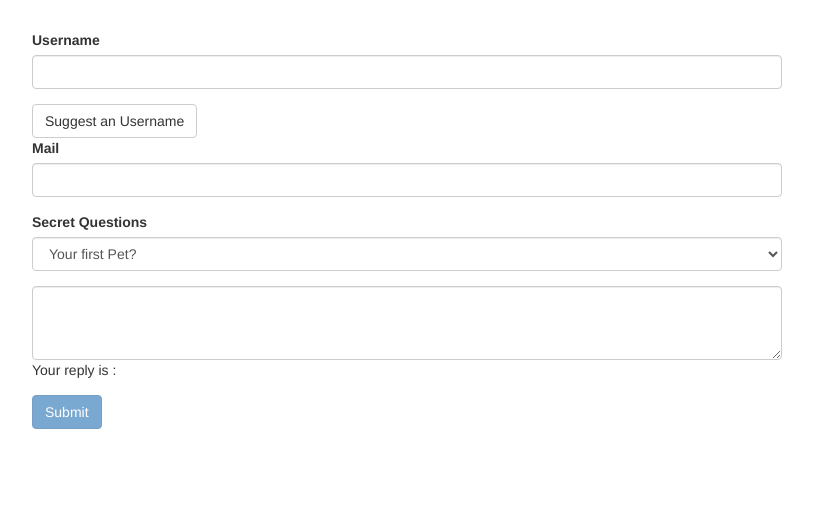
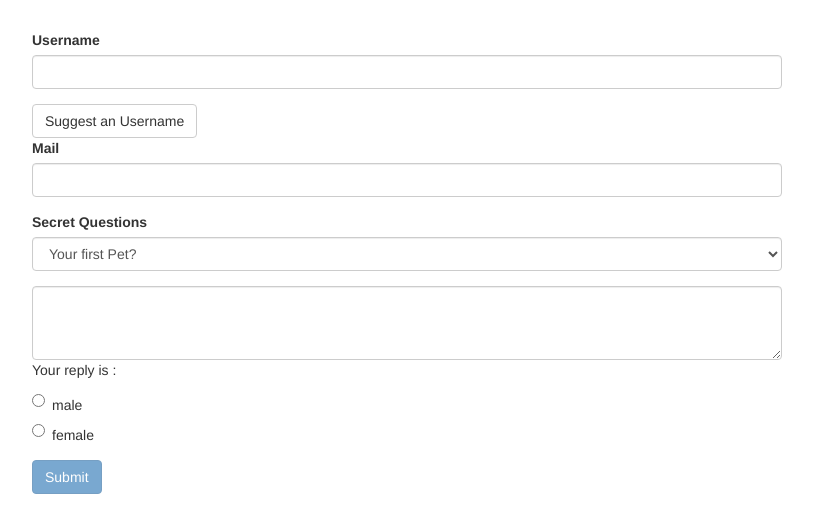
Before and after one commit to chandankpgreen/forms-td-start, an Angular app: page / in a window 1280 px wide. Shown: the top 532 px of the page, without its empty margins (233-1046 px from the left). Built offline with nearby package versions, Linux system fonts and the light colour scheme.

Commit message:
using the template driven approach for radio buttons

```diff
--- a/src/app/app.component.html
+++ b/src/app/app.component.html
@@ -26,6 +26,12 @@
         <div class="form-group">
           <textarea class="form-control" name="questionAnswer" rows="3" [(ngModel)]="answer"></textarea>
           <p> Your reply is : {{ answer }}</p>
+          <div class="radio" *ngFor="let g of genders">
+            <label>
+              <input type="radio" name="gender" [value]="g" ngModel required>
+            </label>
+            <span>{{ g }}</span>
+          </div>
         </div>
         <button class="btn btn-primary" type="submit" [disabled]="!f.valid">Submit</button>
       </form>
--- a/src/app/app.component.ts
+++ b/src/app/app.component.ts
@@ -10,6 +10,7 @@
   @ViewChild('f') signupForm: NgForm;
   defaultQuestion = 'pet';
   answer = '';
+  genders = ['male','female'];
   suggestUserName() {
     const suggestedName = 'Superuser';
   }
```
